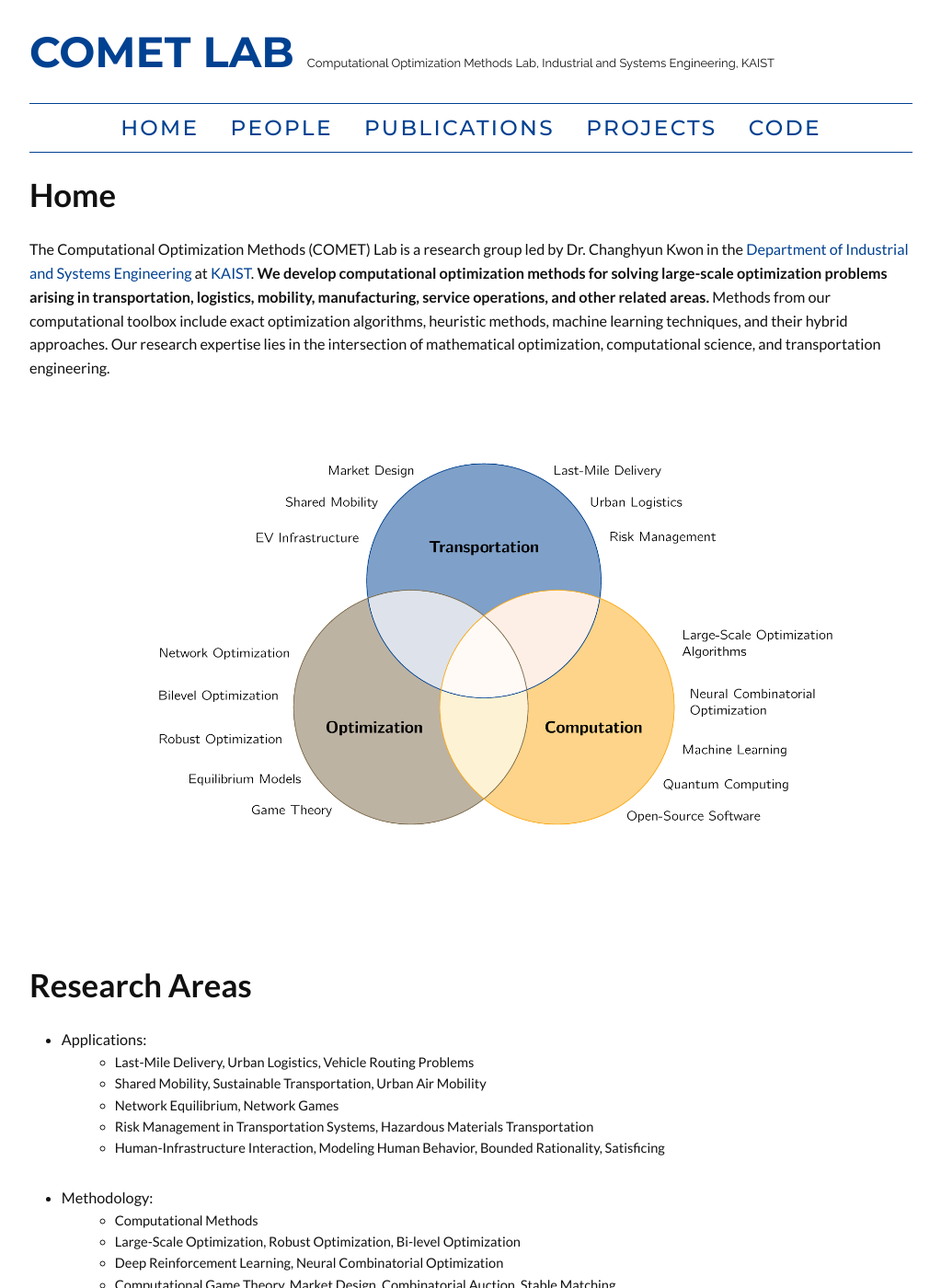
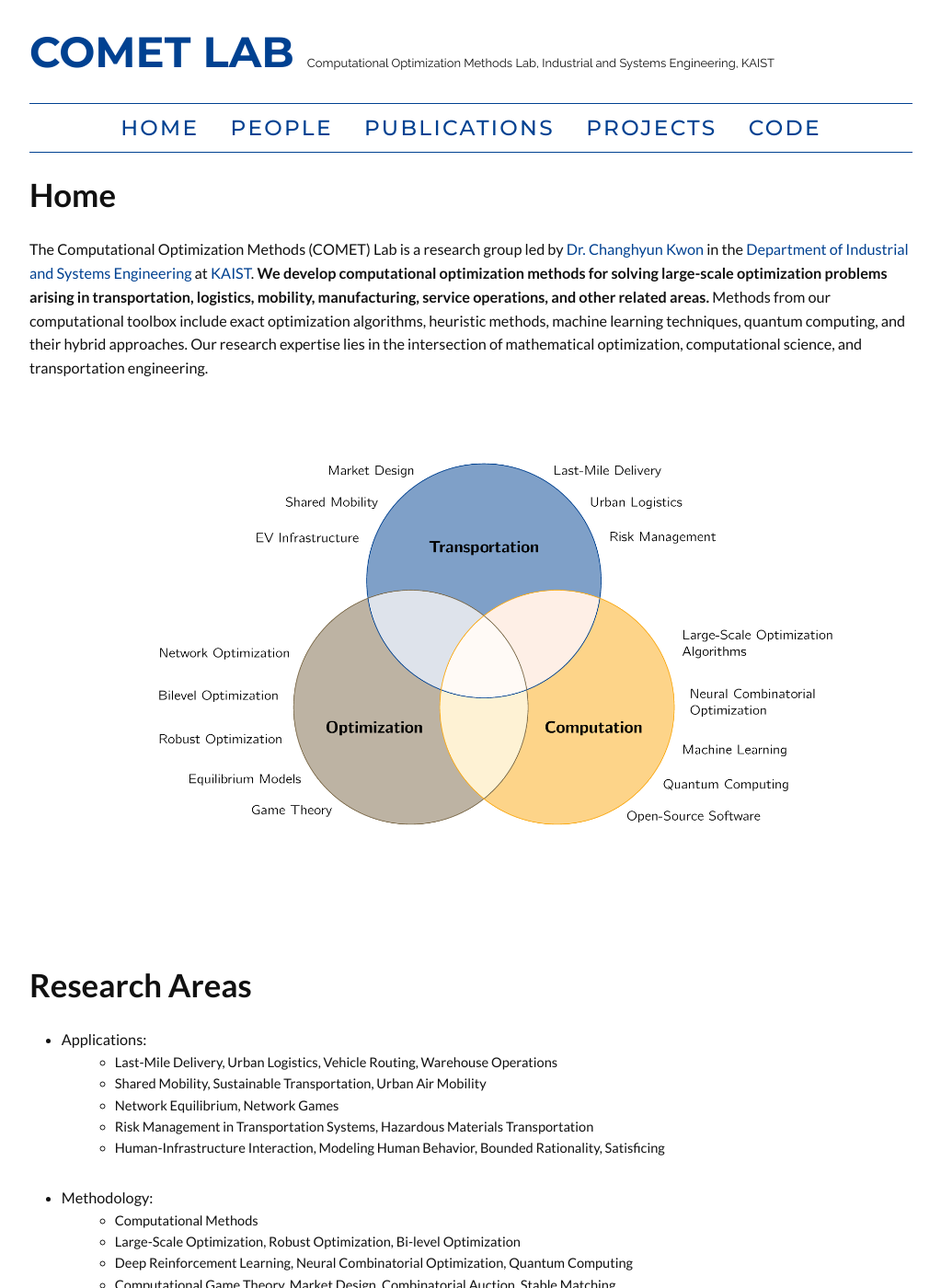
Before and after one commit to kaist-comet/kaist-comet.github.io, a Jekyll site: the page built from index.html, in a window 1280 px wide and 1400 px high. Shown: the whole window at 92% size, without its empty margins (128-1151 px from the left). Built offline with Jekyll 4.4.1, drawn with Linux system fonts in a browser that asks for light colours; some web fonts are replaced; comment, search, counter and statistics services are not loaded.

Commit message:
Update index.html

```diff
--- a/index.html
+++ b/index.html
@@ -6,9 +6,9 @@ tags: menu
 weight: 1
 ---
 
-The Computational Optimization Methods (COMET) Lab is a research group led by Dr. Changhyun Kwon in the <a href="https://ise.kaist.ac.kr">Department of Industrial and Systems Engineering</a> at <a href="https://www.kaist.ac.kr">KAIST</a>.
+The Computational Optimization Methods (COMET) Lab is a research group led by <a href="https://www.chkwon.net">Dr. Changhyun Kwon</a> in the <a href="https://ise.kaist.ac.kr">Department of Industrial and Systems Engineering</a> at <a href="https://www.kaist.ac.kr">KAIST</a>.
 <b>We develop computational optimization methods for solving large-scale optimization problems arising in transportation, logistics, mobility, manufacturing, service operations, and other related areas.</b>
-Methods from our computational toolbox include exact optimization algorithms, heuristic methods, machine learning techniques, and their hybrid approaches.
+Methods from our computational toolbox include exact optimization algorithms, heuristic methods, machine learning techniques, quantum computing, and their hybrid approaches.
 Our research expertise lies in the intersection of mathematical optimization, computational science, and transportation engineering.
 
 <br><br><br>
@@ -28,7 +28,7 @@ Our research expertise lies in the intersection of mathematical optimization, co
 	<ul>
 		<li>Applications:
 			<ul>
-				<li>Last-Mile Delivery, Urban Logistics, Vehicle Routing Problems</li>
+				<li>Last-Mile Delivery, Urban Logistics, Vehicle Routing, Warehouse Operations</li>
 				<li>Shared Mobility, Sustainable Transportation, Urban Air Mobility</li>
 				<li>Network Equilibrium, Network Games</li>
 				<li>Risk Management in Transportation Systems, Hazardous Materials Transportation</li>
@@ -39,7 +39,7 @@ Our research expertise lies in the intersection of mathematical optimization, co
 			<ul>
 				<li>Computational Methods</li>
 				<li>Large-Scale Optimization, Robust Optimization, Bi-level Optimization</li>
-				<li>Deep Reinforcement Learning, Neural Combinatorial Optimization</li>
+				<li>Deep Reinforcement Learning, Neural Combinatorial Optimization, Quantum Computing</li>
 				<li>Computational Game Theory, Market Design, Combinatorial Auction, Stable Matching</li>
 			</ul>
 		</li>
```
